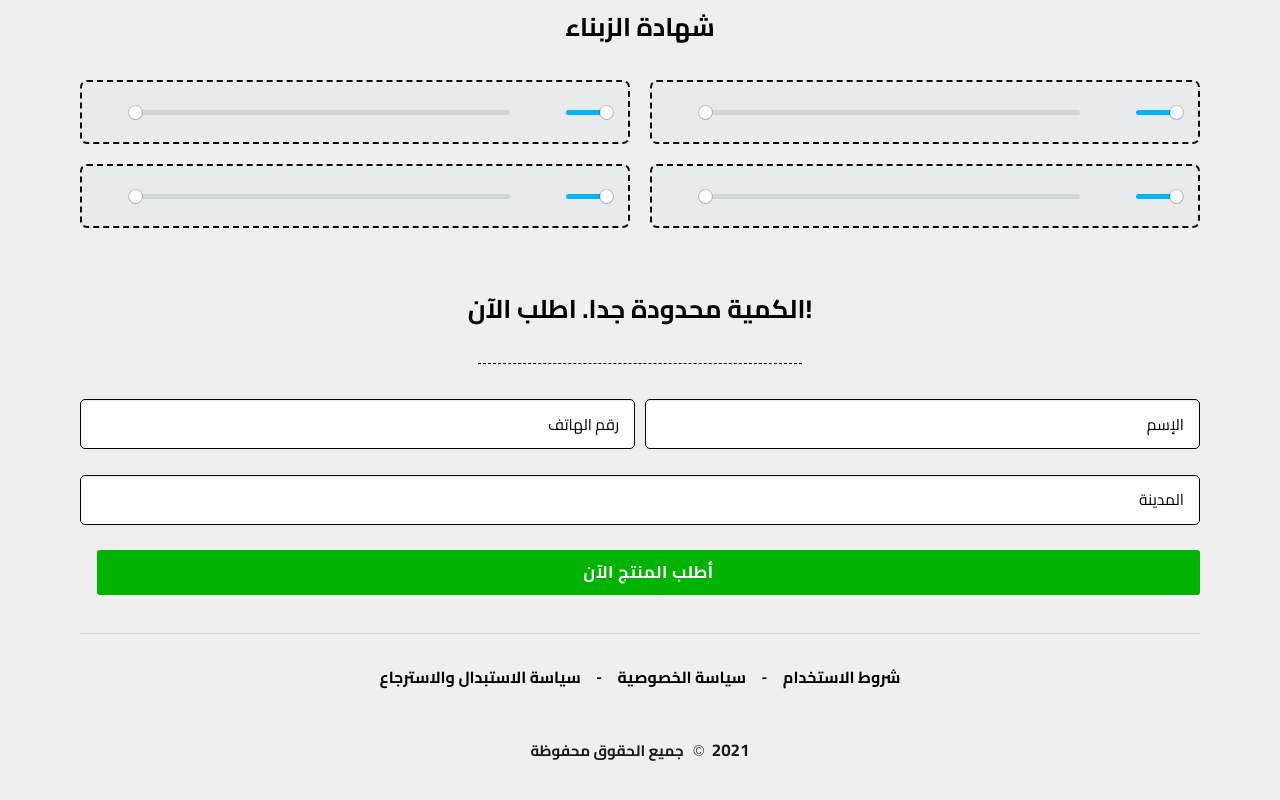
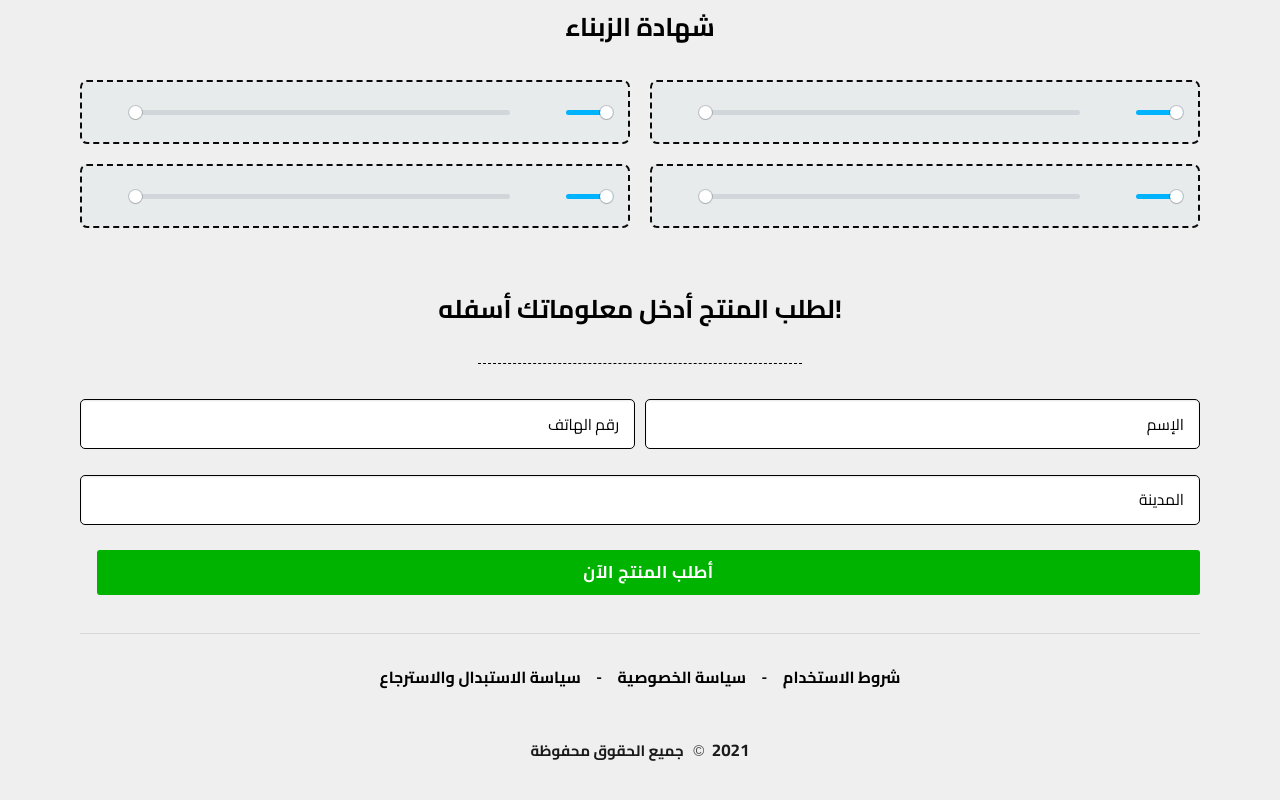
Before and after one commit to elbarkix/hosnati-resp-final, a plain HTML site: page index.html in a window 1280 px wide. Shown: the part 7332-8132 px from the top of the page. Drawn offline with Linux system fonts and the light colour scheme; no server answers.

Commit message:
Update index.html

```diff
--- a/index.html
+++ b/index.html
@@ -340,7 +340,7 @@ div#wpforms-455-field_1-container {
 			<div class="elementor-widget-wrap elementor-element-populated">
 								<div class="elementor-element elementor-element-42f1859 elementor-widget elementor-widget-heading" data-id="42f1859" data-element_type="widget" data-widget_type="heading.default">
 				<div class="elementor-widget-container">
-			<h2 class="elementor-heading-title elementor-size-default" id="buynow">!الكمية محدودة جدا. اطلب الآن
+			<h2 class="elementor-heading-title elementor-size-default" id="buynow">!لطلب المنتج أدخل معلوماتك أسفله
 </h2>		</div>
 				</div>
 					</div>
```
